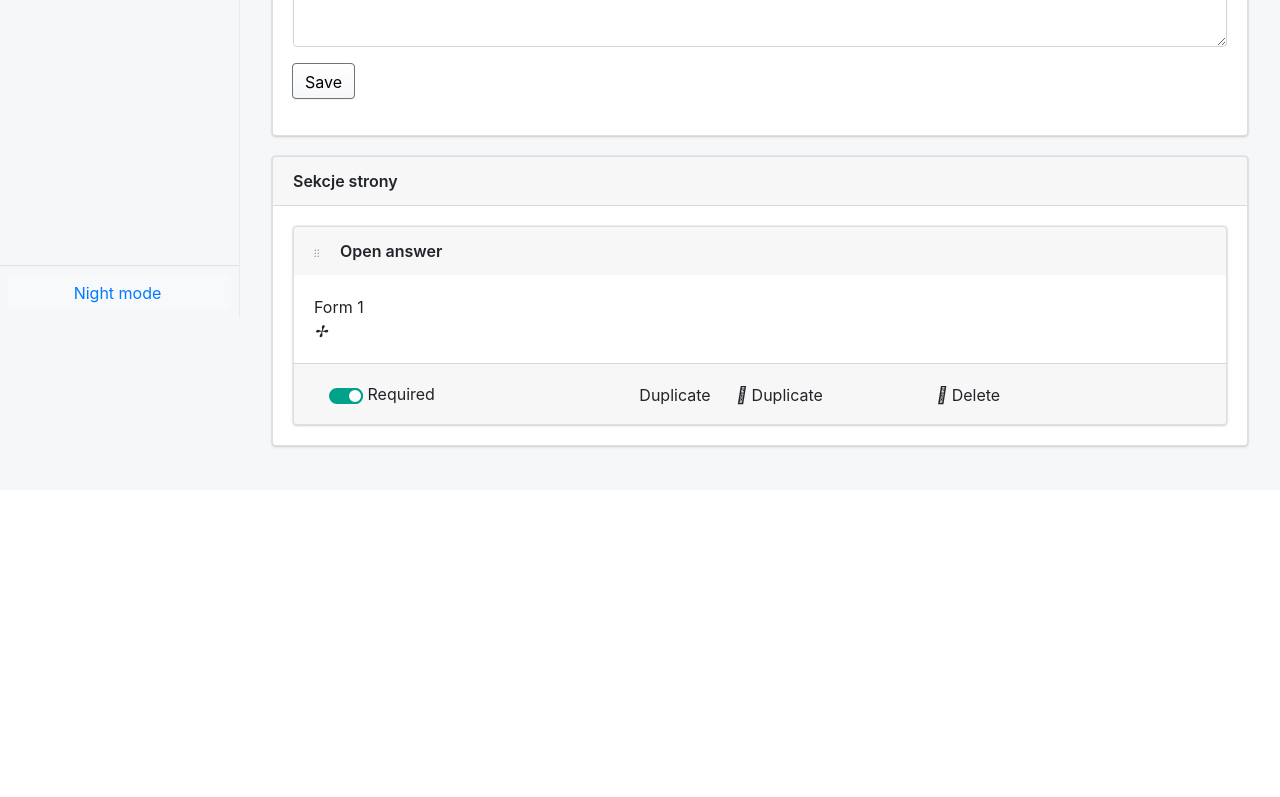
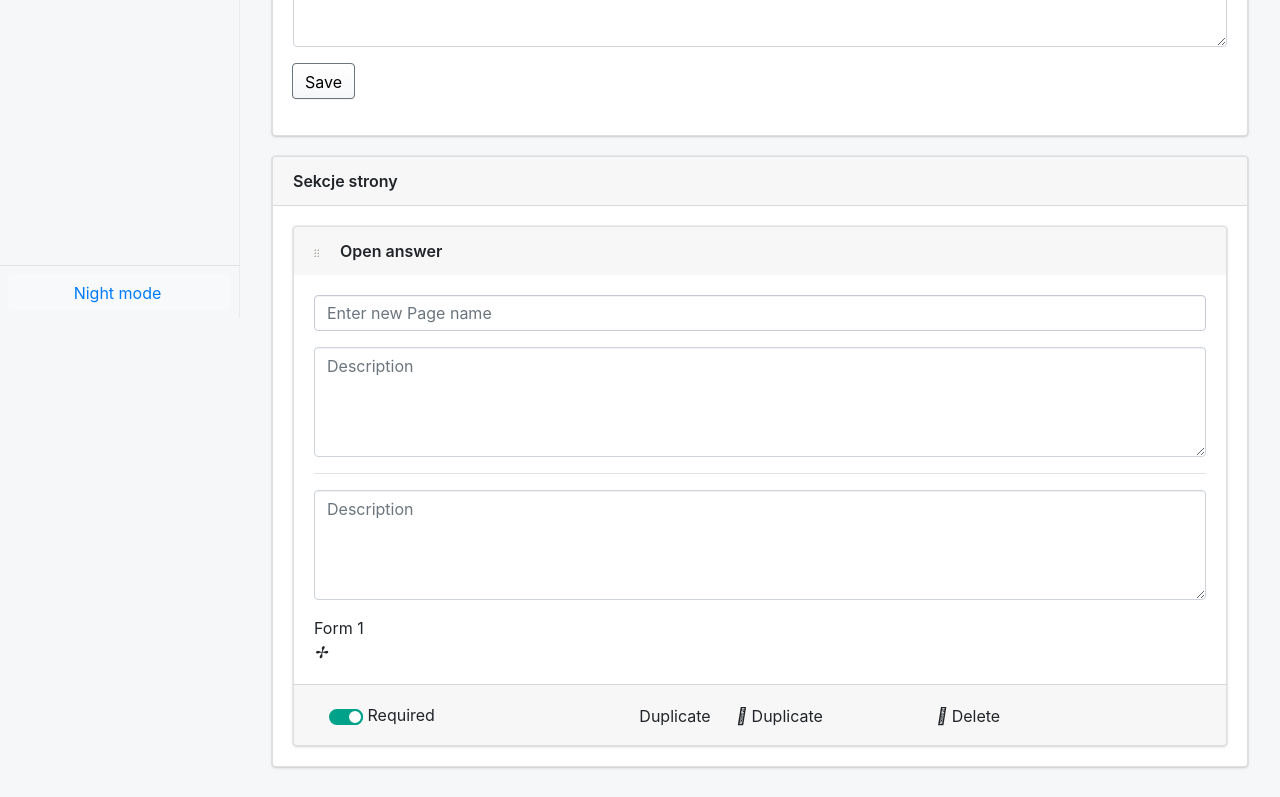
Before and after one commit to binawork/OnboardingFront, a React (Create React App) app: page / in a window 1280 px wide. Shown: the part 482-1279 px from the top of the page. Before the commit the page ends 972 px from the top, so only its background shows below. Built offline with nearby package versions, Linux system fonts and the light colour scheme.

Commit message:
Add form components into open answer form

```diff
--- a/src/Components/FormOpenAnswer.js
+++ b/src/Components/FormOpenAnswer.js
@@ -13,6 +13,20 @@ function FormOpenAnswer() {
           <div className="card">
               <div className="card-header"><span className="drag-indicator"></span> Open answer</div>
               <div className="card-body">
+                  <form> {/* form placeholder */}
+                    <div className="form-group">
+                        <div className="input-group">
+                            <input type="text" className="form-control" placeholder="Enter new Page name" value="" />
+                        </div>
+                    </div>
+                    <div className="form-group">
+                        <textarea className="form-control" placeholder="Description" rows="4"></textarea>
+                    </div>
+                    <hr />
+                    <div className="form-group">
+                        <textarea className="form-control" placeholder="Description" rows="4"></textarea>
+                    </div>
+                  </form>
                   Form 1<br /><i className="fa fa-arrows">&#10018;</i>
               </div>
               <div className="card-footer align-items-center">
```
